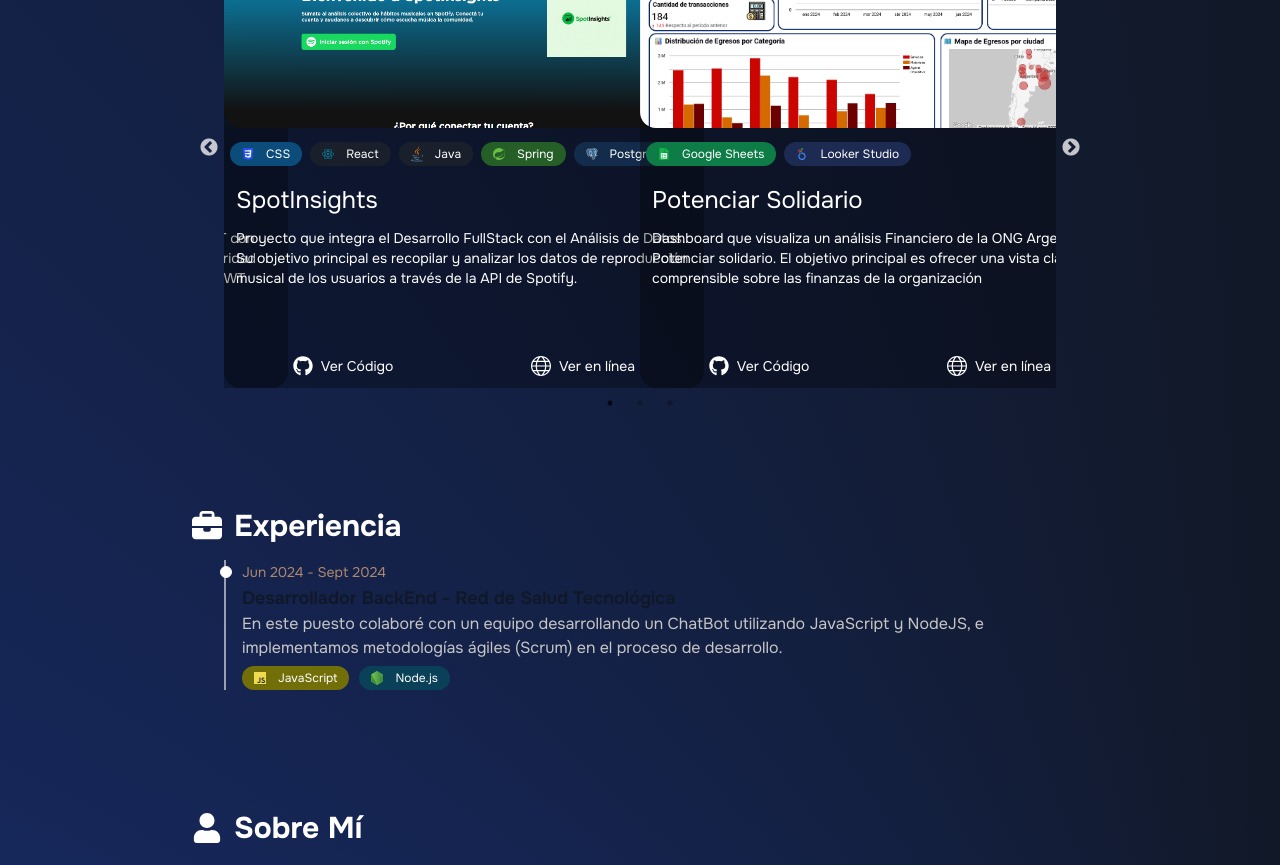
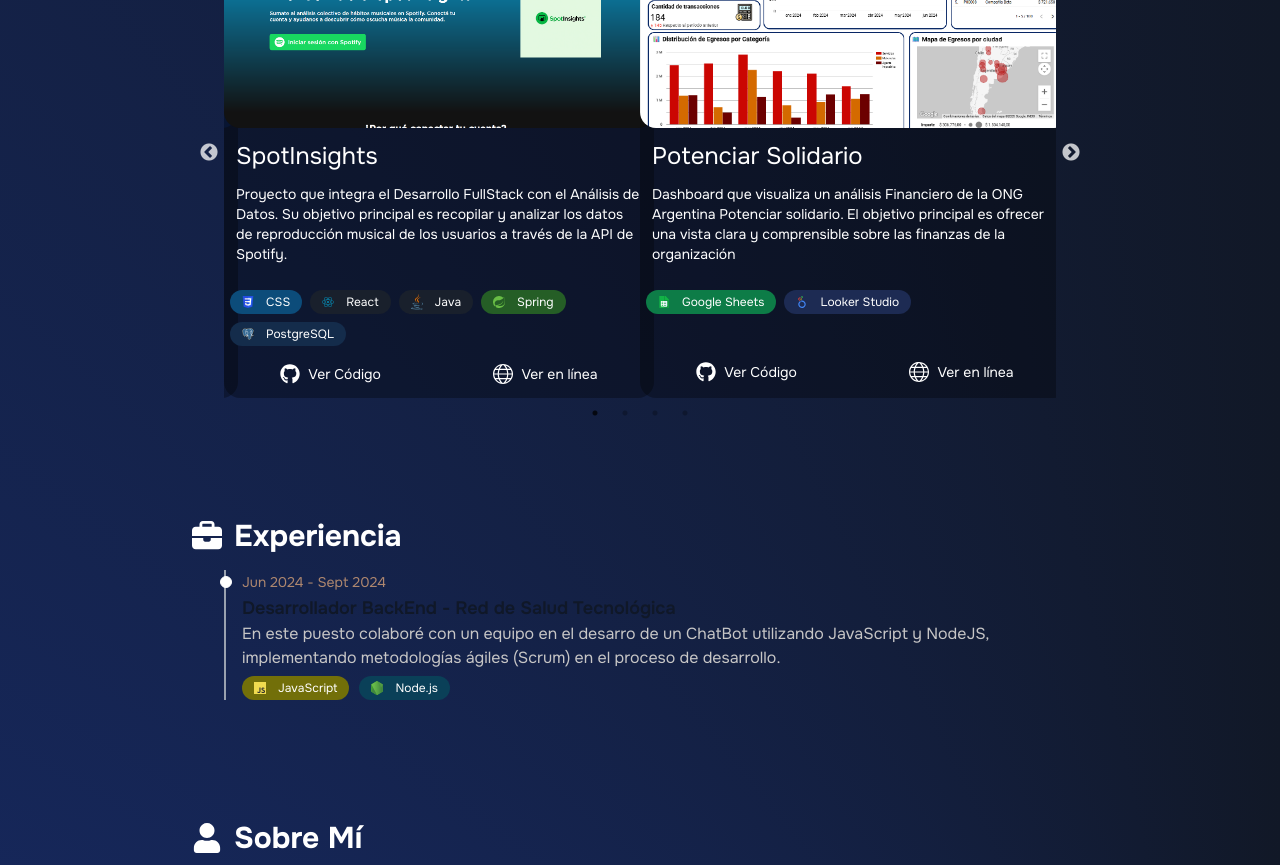
Before and after one commit to EmiJordan11/Mi-Portfolio, a React (Vite) app: page / in a window 1280 px wide. Shown: the part 1460-2325 px from the top of the page. Built offline with nearby package versions, Linux system fonts and the light colour scheme.

Commit message:
feat: add project in projectData

```diff
--- a/src/components/ProjectCard.jsx
+++ b/src/components/ProjectCard.jsx
@@ -7,10 +7,16 @@
 
 export const ProjectCard = ({ project }) => {
     return (
-        <article className="border-none w-[480px] h-[480px] bg-black/30 rounded-2xl flex flex-col mx-auto">
+        <article className="border-none w-[430px] h-[490px] bg-black/30 rounded-2xl flex flex-col mx-auto">
             <img src={project.img} alt="Imagen Proyecto"
                 className="rounded-2xl h-[220px] object-cover"
             />
+
+            <div className="p-3 flex flex-col gap-3">
+                <h3 className="text-2xl">{project.title}</h3>
+                <p className="text-sm">{project.description}</p>
+
+            </div>
 
             <div className="flex flex-wrap mt-2 gap-2 p-1.5">
                 {
@@ -28,17 +34,11 @@
                 }
             </div>
 
-            <div className="p-3 flex flex-col gap-3">
-                <h3 className="text-2xl">{project.title}</h3>
-                <p className="text-sm">{project.description}</p>
-
-            </div>
-
-            <div className="flex gap-6 mt-auto p-3 justify-around">
+            <div className="flex gap-6 mt-auto mb-1 p-3 justify-around">
                 {
                     "github" in project.links && (
                         <a href={project.links["github"]} target="_blank"
-                        className="relative group flex items-center gap-2 text-sm hover:underline">
+                            className="relative group flex items-center gap-2 text-sm hover:underline">
                             <FaGithub className="text-xl" />
                             Ver Código
                             {/* <span class="absolute left-0 -bottom-1 h-0.5 w-0 bg-white transition-all duration-300 group-hover:w-full"></span> */}
@@ -49,8 +49,8 @@
 
                     "web" in project.links && (
                         <a href={project.links["web"]} target="_blank"
-                        className="flex items-center gap-2 text-sm hover:underline">
-                            <TfiWorld className="text-xl"/>
+                            className="flex items-center gap-2 text-sm hover:underline">
+                            <TfiWorld className="text-xl" />
                             Ver en línea
                         </a>
                     )
--- a/src/data/experiencieData.js
+++ b/src/data/experiencieData.js
@@ -3,7 +3,7 @@
     {
         date: "Jun 2024 - Sept 2024",
         title: "Desarrollador BackEnd - Red de Salud Tecnológica",
-        description: "En este puesto colaboré con un equipo desarrollando un ChatBot utilizando JavaScript y NodeJS, e implementamos metodologías ágiles (Scrum) en el proceso de desarrollo.",
+        description: "En este puesto colaboré con un equipo en el desarro de un ChatBot utilizando JavaScript y NodeJS, implementando metodologías ágiles (Scrum) en el proceso de desarrollo.",
         skills: ["JS", "NODEJS"]
     }
 ]
--- a/src/data/projectsData.js
+++ b/src/data/projectsData.js
@@ -1,6 +1,7 @@
 import spotinsights from '/spotinsights.png'
 import potenciarSolidario from '/potenciar-solidario2.png'
 import forohub from '/forohub.png'
+import layt from '/Layt.png'
 
 
 export const projectsData = [
@@ -33,15 +34,13 @@
             github: 'https://github.com/EmiJordan11/ForoHub'
         }
     },
-    // {
-    //     img: forohub,
-    //     title: 'dou',
-    //     description: 'API REST para un foro',
-    //     techs: ['JS', 'POWERBI', 'EXCEL', 'MYSQL'],
-    //     links:[
-    //         {
-    //             github: ''
-    //         }
-    //     ]
-    // }
+    {
+        img: layt,
+        title: 'Layt International',
+        description: 'Análisis de producción enfocado en la cantidad producida, productos devueltos y motivos de devolución, para detectar ineficiencias y mejorar la calidad operativa.',
+        techs: ['EXCEL', 'POWERBI'],
+        links:{
+            github: 'https://github.com/EmiJordan11/Dashboard-Layt-International'
+        }
+    }
 ]
```
Also changed, not shown: public/Layt.png (added), public/spotinsights.png.
